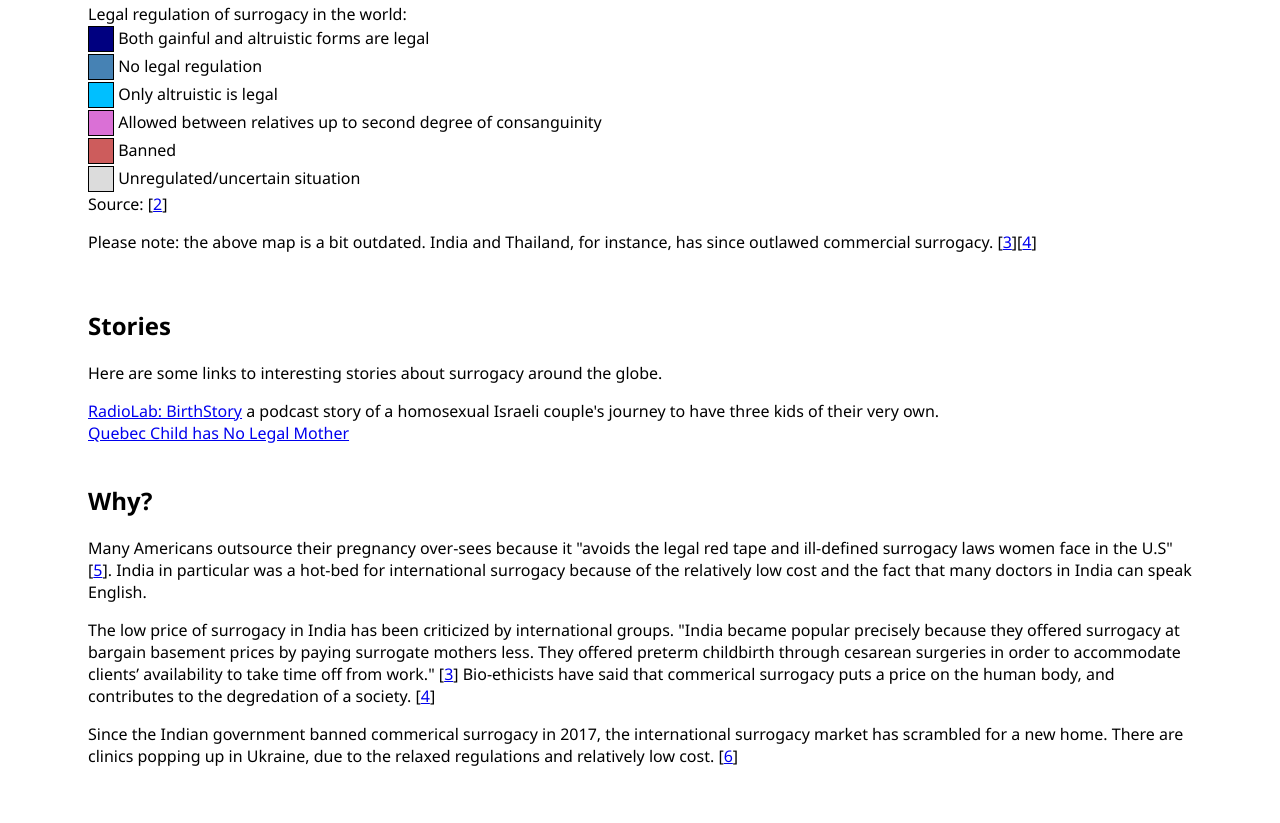
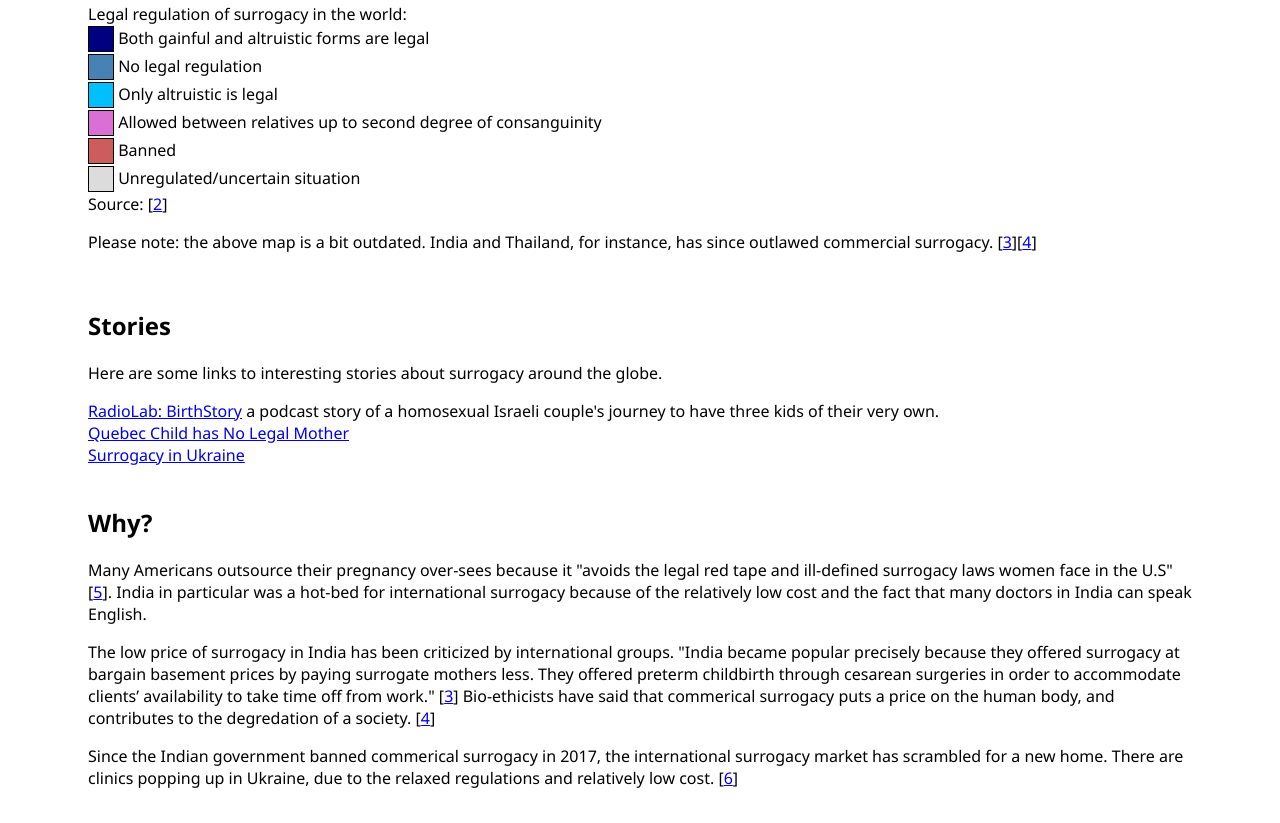
Before and after one commit to rlyshw/GlobalSurrogacyInfo, a plain HTML site: page index.html in a window 1280 px wide. Shown: the part 1644-2467 px from the top of the page. Before the commit the page ends 2445 px from the top, so only its background shows below. Drawn offline with nearby package versions, Linux system fonts and the light colour scheme; a script that the page names is missing.

Commit message:
added ukraine link

```diff
--- a/index.html
+++ b/index.html
@@ -57,6 +57,7 @@
     <p>Here are some links to interesting stories about surrogacy around the globe.</p>
     <div><a href="https://www.wnycstudios.org/story/birthstory/">RadioLab: BirthStory</a> a podcast story of a homosexual Israeli couple's journey to have three kids of their very own.</div>
     <div><a href="http://www.cbc.ca/news/canada/montreal/born-to-surrogate-child-has-no-legal-mother-quebec-judge-rules-1.822683">Quebec Child has No Legal Mother</a></div>
+    <div><a href="http://www.stalkerzone.org/impoverishment-turned-ukraine-into-a-global-center-for-surrogate-motherhood/">Surrogacy in Ukraine</a></div>
   </div>
   <div class="section">
     <h2>Why?</h2>
```
